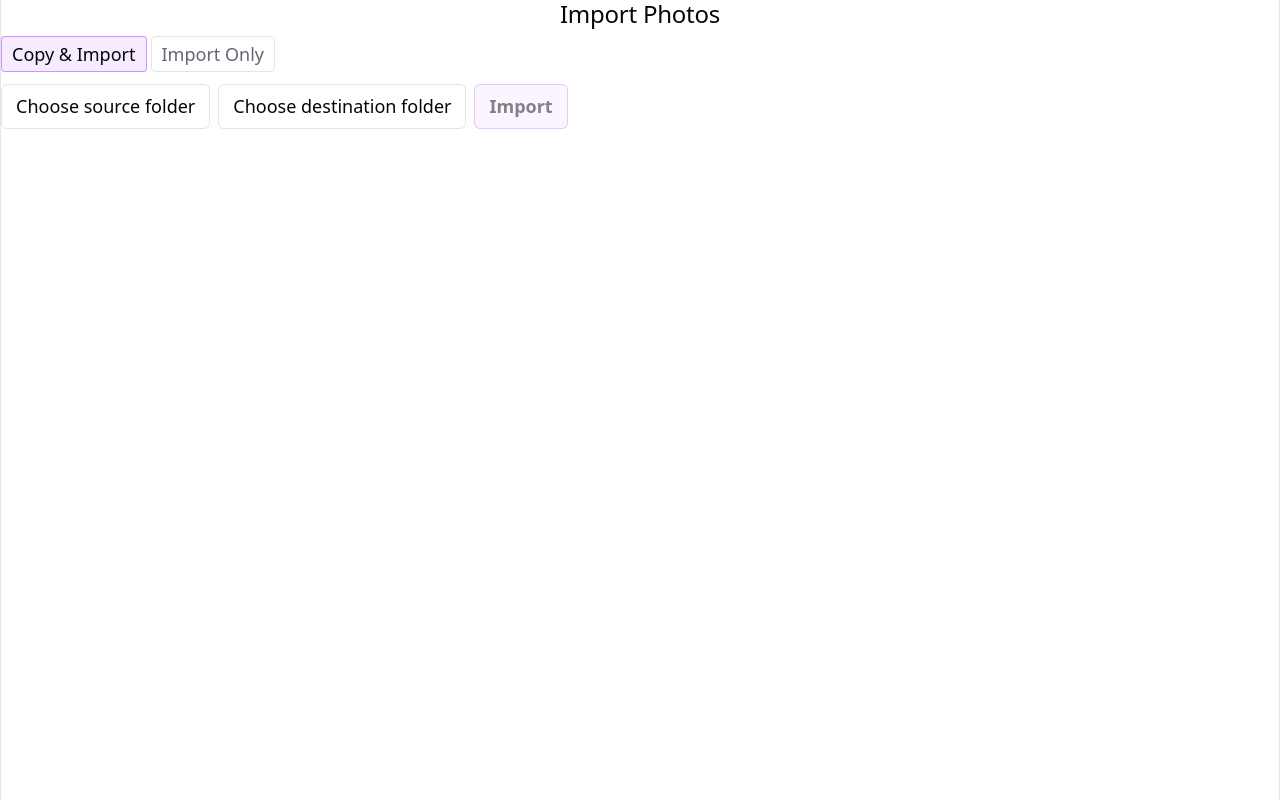
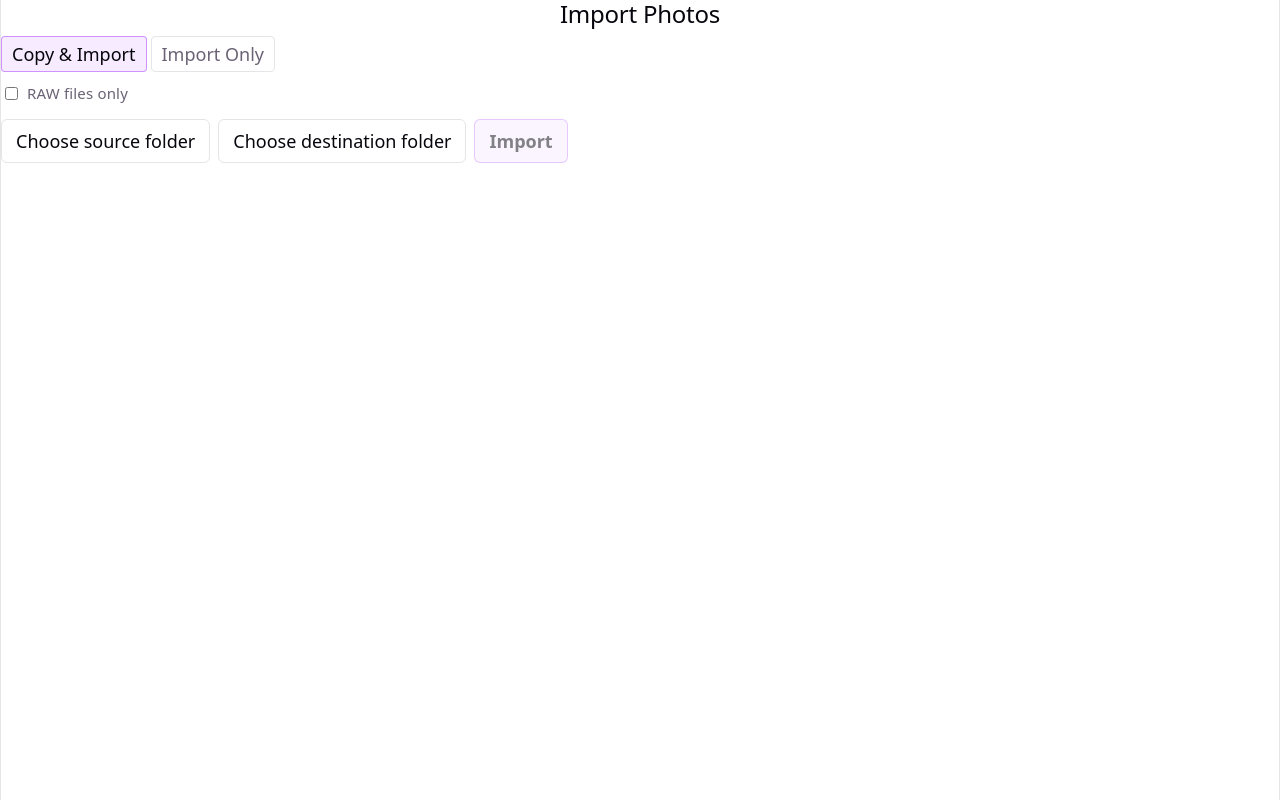
Before and after one commit to HNarendranath/hual, a React (Vite) app in the folder ui/: page / in a window 1280 px wide. Built offline with nearby package versions, Linux system fonts and the light colour scheme.

Commit message:
feat: frontend jpeg import

```diff
--- a/ui/src/components/ImportDialog.tsx
+++ b/ui/src/components/ImportDialog.tsx
@@ -10,6 +10,7 @@ type ImportMode = 'copyAndImport' | 'importOnly';
 
 export function ImportDialog({ onImportComplete }: Props) {
     const [mode, setMode] = useState<ImportMode>('copyAndImport');
+    const [rawOnly, setRawOnly] = useState(false);
     const [source, setSource] = useState<string | null>(null);
     const [dest, setDest] = useState<string | null>(null);
     const [importing, setImporting] = useState(false);
@@ -36,7 +37,7 @@ export function ImportDialog({ onImportComplete }: Props) {
         setError(null);
         try {
             const destArg = mode === 'copyAndImport' ? dest : null;
-            await importPhotos(source, destArg);
+            await importPhotos(source, destArg, rawOnly);
             onImportComplete(mode === 'copyAndImport' ? dest! : source);
         } catch (e) {
             setError(String(e));
@@ -64,6 +65,16 @@ export function ImportDialog({ onImportComplete }: Props) {
                     Import Only
                 </button>
             </div>
+            <label className="import-raw-only">
+                <input
+                    type="checkbox"
+                    checked={rawOnly}
+                    onChange={(e) => setRawOnly(e.target.checked)}
+                    disabled={importing}
+                />
+                RAW files only
+            </label>
+
             <div className="import-actions">
                 <button onClick={handlePickSource} disabled={importing}>
                     {source ?? 'Choose source folder'}
--- a/ui/src/lib/ipc.ts
+++ b/ui/src/lib/ipc.ts
@@ -50,6 +50,6 @@ export async function getFullThumbnail(path: string): Promise<Uint8Array<ArrayBu
     return new Uint8Array(bytes);
 }
 
-export async function importPhotos(src: string, dest: string | null): Promise<void> {
-    await invoke<void>('import_photos', { src, dest });
+export async function importPhotos(src: string, dest: string | null, rawOnly: boolean): Promise<void> {
+    await invoke<void>('import_photos', { src, dest, rawOnly });
 }
--- a/ui/src/styles/import-dialog.css
+++ b/ui/src/styles/import-dialog.css
@@ -46,6 +46,15 @@
     cursor: not-allowed;
 }
 
+.import-raw-only {
+    display: flex;
+    align-items: center;
+    gap: 6px;
+    font-size: 15px;
+    color: var(--text);
+    margin-bottom: 8px;
+}
+
 .import-actions button.primary {
     background: var(--accent-bg);
     border-color: var(--accent-border);
```
Also changed, not shown: 1 other file (tests, documents, lock files or other folders).
